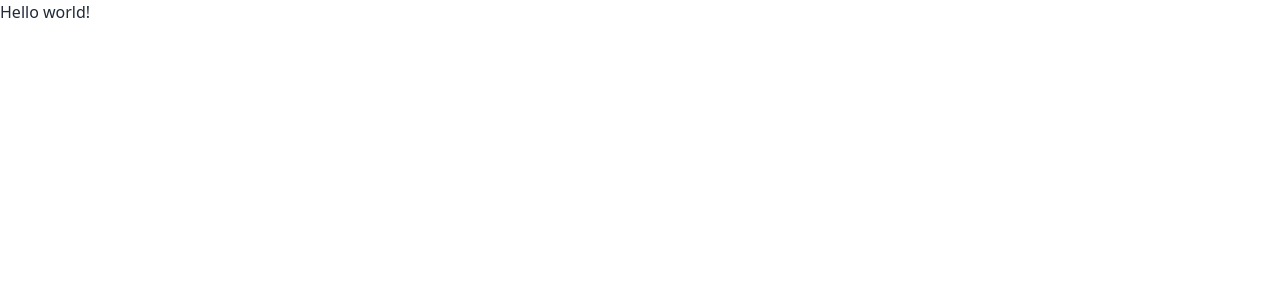
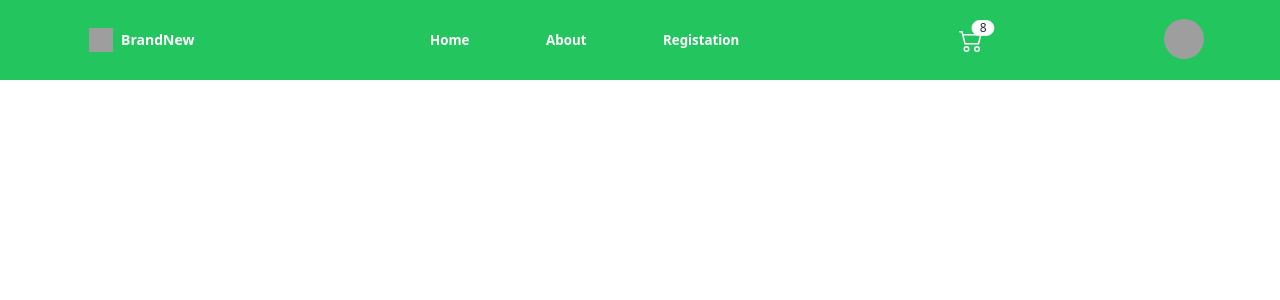
Before and after one commit to subroto23/project-setup, a React (Vite) app: page / in a window 1280 px wide. Shown: the top 300 px of the page. Built offline with nearby package versions, Linux system fonts and the light colour scheme; grey boxes are pictures that could not be loaded.

Commit message:
Navbar create

```diff
--- a/package.json
+++ b/package.json
@@ -16,6 +16,7 @@
     "match-sorter": "^6.3.1",
     "react": "^18.2.0",
     "react-dom": "^18.2.0",
+    "react-icons": "^4.11.0",
     "react-router-dom": "^6.17.0",
     "sort-by": "^1.2.0"
   },
--- /dev/null
+++ b/src/Components/ErrorPage/ErrorPage.jsx
@@ -0,0 +1,65 @@
+import { Link } from "react-router-dom";
+
+const ErrorPage = () => {
+  return (
+    <section className="bg-gray-100 dark:bg-gray-900 ">
+      <div className="container border shadow-2xl flex items-center min-h-screen px-6 py-12 mx-auto">
+        <div className="flex flex-col items-center max-w-sm mx-auto text-center">
+          <p className="p-3 text-sm font-medium text-blue-500 rounded-full bg-blue-50 dark:bg-gray-800">
+            <svg
+              xmlns="http://www.w3.org/2000/svg"
+              fill="none"
+              viewBox="0 0 24 24"
+              strokeWidth="2"
+              stroke="currentColor"
+              className="w-6 h-6"
+            >
+              <path
+                strokeLinecap="round"
+                strokeLinejoin="round"
+                d="M12 9v3.75m9-.75a9 9 0 11-18 0 9 9 0 0118 0zm-9 3.75h.008v.008H12v-.008z"
+              />
+            </svg>
+          </p>
+          <h1 className="mt-3 text-2xl font-semibold text-gray-800 dark:text-white md:text-3xl">
+            Page not found
+          </h1>
+          <p className="mt-4 text-gray-500 dark:text-gray-400">
+            The page you are looking for doesnt exist. Here are some helpful
+            links:
+          </p>
+
+          <div className="flex items-center w-full mt-6 gap-x-3 shrink-0 sm:w-auto">
+            <button className="flex items-center justify-center  px-5 py-2 text-sm text-gray-700 transition-colors duration-200 bg-white border rounded-lg gap-x-2 sm:w-auto dark:hover:bg-gray-800 dark:bg-gray-900 hover:bg-gray-100 dark:text-gray-200 dark:border-gray-700">
+              <svg
+                xmlns="http://www.w3.org/2000/svg"
+                fill="none"
+                viewBox="0 0 24 24"
+                strokeWidth="1.5"
+                stroke="currentColor"
+                className="w-5 h-5 rtl:rotate-180"
+              >
+                <path
+                  strokeLinecap="round"
+                  strokeLinejoin="round"
+                  d="M6.75 15.75L3 12m0 0l3.75-3.75M3 12h18"
+                />
+              </svg>
+
+              <span>
+                <Link
+                  to="/"
+                  className="px-5 py-2 text-sm tracking-wide text-white transition-colors duration-200 bg-blue-500 rounded-lg shrink-0 sm:w-auto hover:bg-blue-600 dark:hover:bg-blue-500 dark:bg-blue-600"
+                >
+                  Go Back
+                </Link>
+              </span>
+            </button>
+          </div>
+        </div>
+      </div>
+    </section>
+  );
+};
+
+export default ErrorPage;
--- /dev/null
+++ b/src/Components/Navbar/Navbar.jsx
@@ -0,0 +1,96 @@
+import { Link, NavLink } from "react-router-dom";
+import { BsCart2 } from "react-icons/bs";
+const Navbar = () => {
+  const navLink = (
+    <>
+      <NavLink className="mx-5 btn btn-ghost normal-case" to="">
+        Home
+      </NavLink>
+      <NavLink className="mx-5 btn btn-ghost normal-case" to="">
+        About
+      </NavLink>
+      <NavLink className="mx-5 btn btn-ghost normal-case" to="">
+        Registation
+      </NavLink>
+    </>
+  );
+  return (
+    <>
+      <div className="bg-green-500 text-white">
+        <div className=" navbar flex justify-between items-center max-w-6xl mx-auto">
+          {/* Nav Logo */}
+          <div>
+            <div className="dropdown ">
+              <div>
+                <label tabIndex={0} className="btn btn-ghost lg:hidden">
+                  <svg
+                    xmlns="http://www.w3.org/2000/svg"
+                    className="h-5 w-5"
+                    fill="none"
+                    viewBox="0 0 24 24"
+                    stroke="currentColor"
+                  >
+                    <path
+                      strokeLinecap="round"
+                      strokeLinejoin="round"
+                      strokeWidth="2"
+                      d="M4 6h16M4 12h8m-8 6h16"
+                    />
+                  </svg>
+                </label>
+              </div>
+              <ul
+                tabIndex={0}
+                className="menu menu-sm dropdown-content mt-3 z-[1] p-2 shadow bg-base-100 rounded-box w-52"
+              >
+                {navLink}
+              </ul>
+            </div>
+            <NavLink to="/" className=" btn btn-ghost normal-case">
+              <img
+                className="h-6 w-6"
+                src="https://i.ibb.co/kg6zdzt/png-clipart-computer-icons-farm-garden-logo-farming-technology-food-leaf.png"
+                alt=""
+              />
+              BrandNew
+            </NavLink>
+          </div>
+
+          {/* NavLink */}
+          <div className="navbar-center hidden lg:flex">
+            <ul className="menu menu-horizontal px-1">{navLink}</ul>
+          </div>
+
+          {/* Cart */}
+          <div className="indicator">
+            <button>
+              <BsCart2 className="w-6 h-6 cursor-pointer" />
+              <span className="badge badge-sm indicator-item">8</span>
+            </button>
+          </div>
+          {/* Profile */}
+          <div className="dropdown dropdown-end">
+            <label tabIndex={0} className="btn btn-ghost btn-circle avatar">
+              <div className="w-10 rounded-full ">
+                <img src="https://thumbs.dreamstime.com/z/businessman-avatar-image-beard-hairstyle-male-profile-vector-illustration-178545831.jpg?w=1400" />
+              </div>
+            </label>
+            <ul
+              tabIndex={0}
+              className="menu menu-sm dropdown-content mt-3 z-[1] p-2 shadow rounded-lg w-52 bg-green-500"
+            >
+              <li>
+                <Link className="justify-between">Profile</Link>
+              </li>
+              <li>
+                <Link>Logout</Link>
+              </li>
+            </ul>
+          </div>
+        </div>
+      </div>
+    </>
+  );
+};
+
+export default Navbar;
--- /dev/null
+++ b/src/Root/Root.jsx
@@ -0,0 +1,11 @@
+import Navbar from "../Components/Navbar/Navbar";
+
+const Root = () => {
+  return (
+    <>
+      <Navbar />
+    </>
+  );
+};
+
+export default Root;
--- a/src/Router.jsx
+++ b/src/Router.jsx
@@ -1,9 +1,12 @@
 import { createBrowserRouter } from "react-router-dom";
+import Root from "./Root/Root";
+import ErrorPage from "./Components/ErrorPage/ErrorPage";
 
 const router = createBrowserRouter([
   {
     path: "/",
-    element: <div>Hello world!</div>,
+    element: <Root />,
+    errorElement: <ErrorPage />,
   },
 ]);
 
```
Also changed, not shown: 1 other file (tests, documents, lock files or other folders).
